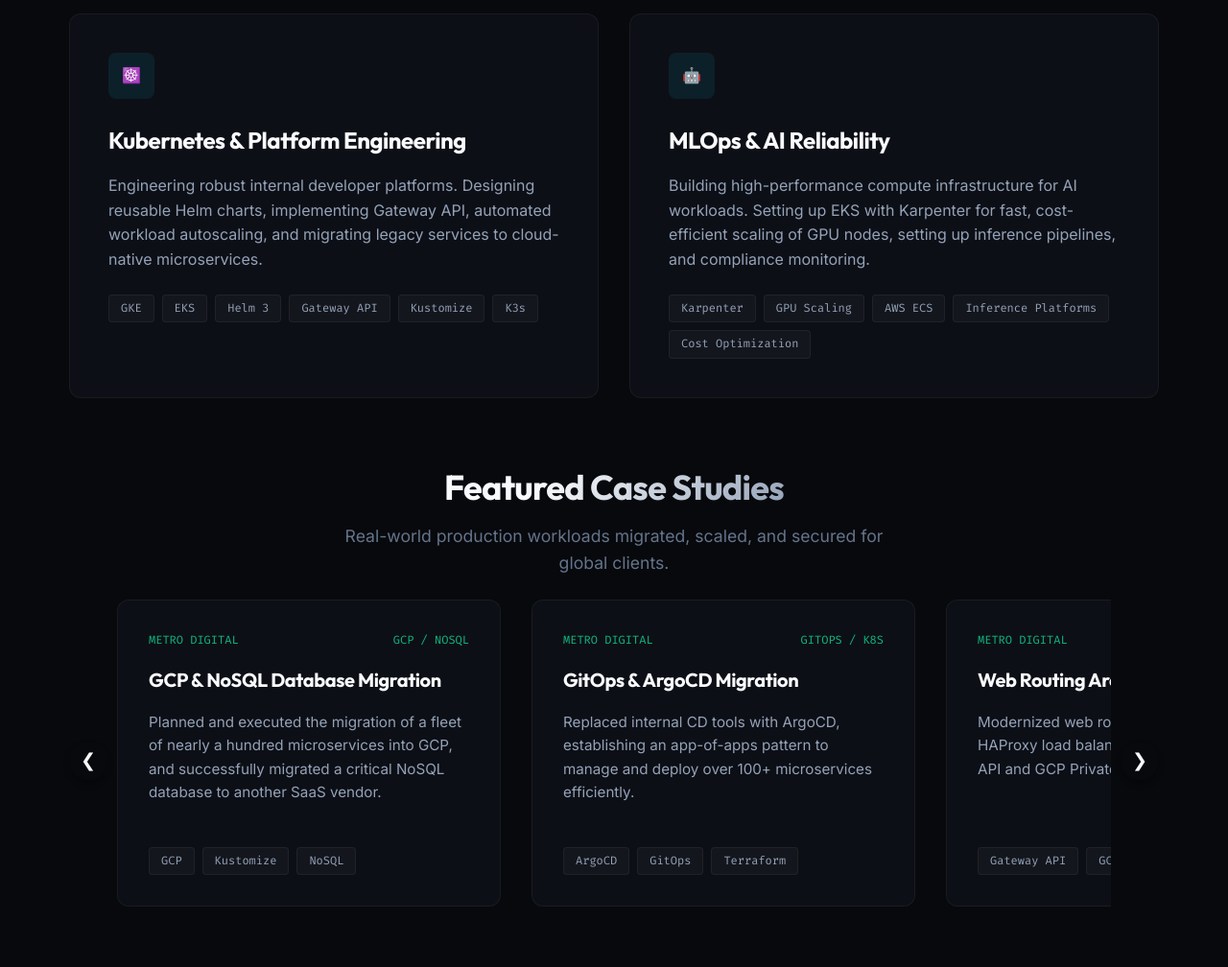
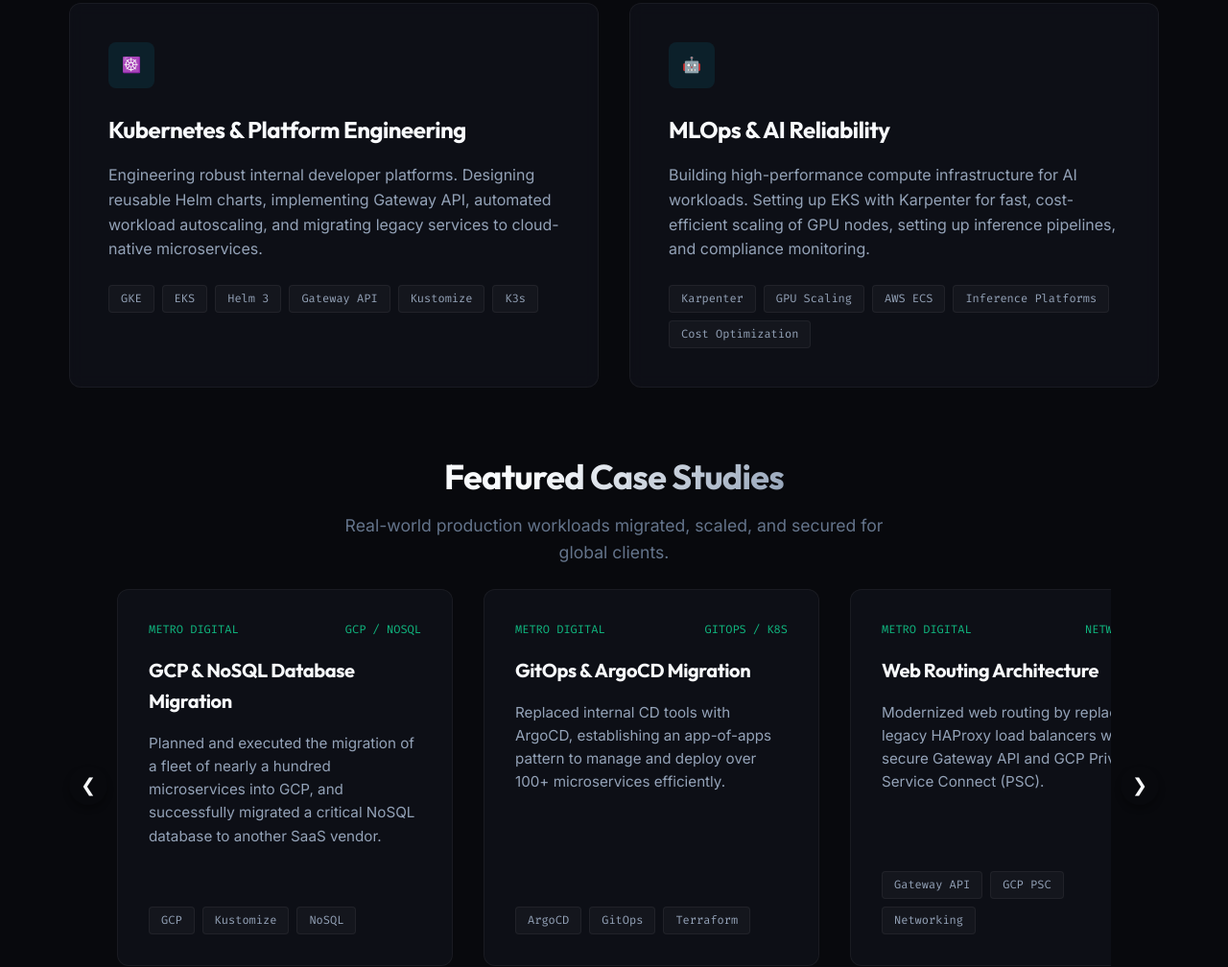
Before and after one commit to ivankorn/korn.systems, a website: page index.html in a window 1280 px wide. Shown: the part 1792-2800 px from the top of the page at 96% size. Drawn offline with Linux system fonts and the light colour scheme.

Commit message:
fix: adjust mobile menu breakpoint and carousel card dimensions

```diff
--- a/css/style.css
+++ b/css/style.css
@@ -1151,7 +1151,9 @@
     grid-template-columns: 1fr;
     gap: 3rem;
   }
+}
 
+@media (max-width: 1300px) {
   /* Header Navigation */
   .nav-container {
     display: flex;
@@ -1301,8 +1303,8 @@
 }
 
 .carousel-track .case-card {
+  width: calc(33.333% - 1.333rem);
   min-width: 350px;
-  max-width: 400px;
   flex: 0 0 auto;
   scroll-snap-align: start;
 }
```
Also changed, not shown: tests/carousel-interaction.spec.js (+2 -0 lines).
